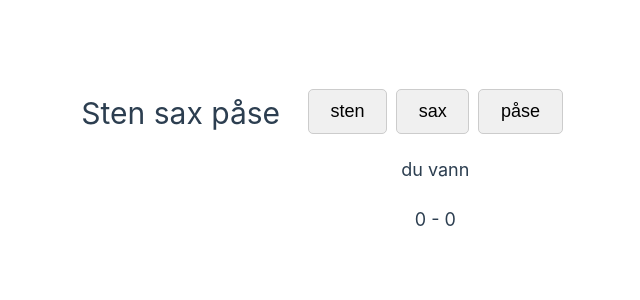
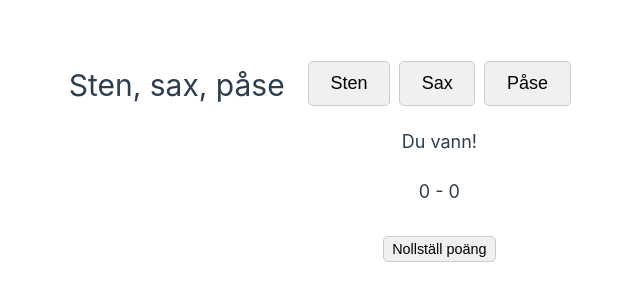
Before and after one commit to Codercat314/vuestensaxpase, a Vue app: page / in a window 1280 px wide. Shown: the part 238-538 px from the top of the page, without its empty margins (332-972 px from the left). Built offline with nearby package versions, Linux system fonts and the light colour scheme.

Commit message:
copa kjells kod

```diff
--- a/src/App.vue
+++ b/src/App.vue
@@ -1,59 +1,130 @@
 <script setup>
+import { ref } from 'vue'
 
+const score = ref({ spelare: 0, dator: 0 })
+const resultat = ref('Du vann!')
+
+function spelarval(e) {
+  let buttons = document.getElementsByClassName('alternativ')
+  for (let b of buttons) {
+    b.classList.remove('spelarval')
+  }
+  e.target.classList.add('spelarval')
+  datorval()
+}
+
+function datorval() {
+  let val = Math.floor(Math.random() * 3)
+  let alternativ = ['Sten', 'Sax', 'Påse']
+  let buttons = document.getElementsByClassName('alternativ')
+  for (let b of buttons) {
+    b.classList.remove('datorval')
+    b.title = ''
+    if (b.textContent == alternativ[val]) {
+      b.classList.add('datorval')
+      b.title = 'Datorns val'
+    }
+  }
+  hittaVinnare()
+}
+
+function hittaVinnare() {
+  let buttons = document.getElementsByClassName('alternativ')
+  for (let b of buttons) {
+    if (b.classList.contains('spelarval')) {
+      var spelarval = b.textContent
+    }
+    if (b.classList.contains('datorval')) {
+      var datorval = b.textContent
+    }
+  }
+
+  if (spelarval === datorval) {
+    resultat.value = 'Oavgjort'
+  } else if (
+    (spelarval === 'Sten' && datorval === 'Sax') ||
+    (spelarval === 'Sax' && datorval === 'Påse') ||
+    (spelarval === 'Påse' && datorval === 'Sten')
+  ) {
+    resultat.value = 'Du vann'
+    score.value.spelare++
+  } else {
+    resultat.value = 'Du förlorade'
+    score.value.dator++
+  }
+}
+
+function reset() {
+  score.value.dator = 0
+  score.value.spelare = 0
+  let buttons = document.getElementsByClassName('alternativ')
+  for (let b of buttons) {
+    b.title = ''
+    b.classList.remove('spelarval')
+    b.classList.remove('datorval')
+  }
+}
 </script>
 
 <template>
   <header>
-    <h1>Sten sax påse</h1>
+    <h1>Sten, sax, påse</h1>
   </header>
 
   <main>
-    <div class="knapprad" >
-<button>sten</button>
-<button>sax</button>
-<button>påse</button>
+    <div class="knapprad">
+      <button class="alternativ" @click="spelarval">Sten</button>
+      <button class="alternativ" @click="spelarval">Sax</button>
+      <button class="alternativ" @click="spelarval">Påse</button>
     </div>
     <div class="resultat">
-      <p id="resultat">du vann</p>
+      <p id="resultat">{{ resultat }}</p>
     </div>
     <div class="score">
       <p>
-        <span id="spelare">0</span> - <span id="dator">0</span>
+        <span id="spelare">{{ score.spelare }}</span> - <span id="dator">{{ score.dator }}</span>
       </p>
+      <button id="nolla" @click="reset">Nollställ poäng</button>
     </div>
   </main>
 </template>
 
 <style scoped>
-  header{
+header {
   text-align: center;
   margin-bottom: 1.2em;
-
 }
-  button{
-    padding: .6em 1.2em;
+button {
+  padding: 0.6em 1.2em;
   font-size: 1.2em;
   background-color: #f0f0f0;
   border: 1px solid #ccc;
   border-radius: 5px;
   cursor: pointer;
-
-
 }
-  .knapprad{
+.knapprad {
   display: flex;
   justify-content: center;
-    gap: .6em;
-
+  gap: 0.6em;
 }
 .resultat {
   font-size: 1.2em;
   text-align: center;
-    margin: 1.2em;
-
+  margin: 1.2em 0;
 }
-  .score{
+.score {
   font-size: 1.2em;
   text-align: center;
 }
+button.spelarval {
+  background-color: greenyellow;
+}
+button.datorval {
+  border: red solid 2px;
+}
+#nolla {
+  margin-top: 2em;
+  padding: 0.3em 0.6em;
+  font-size: 0.8em;
+}
 </style>
```
Lines whose indentation alone changed are shown as unchanged.
